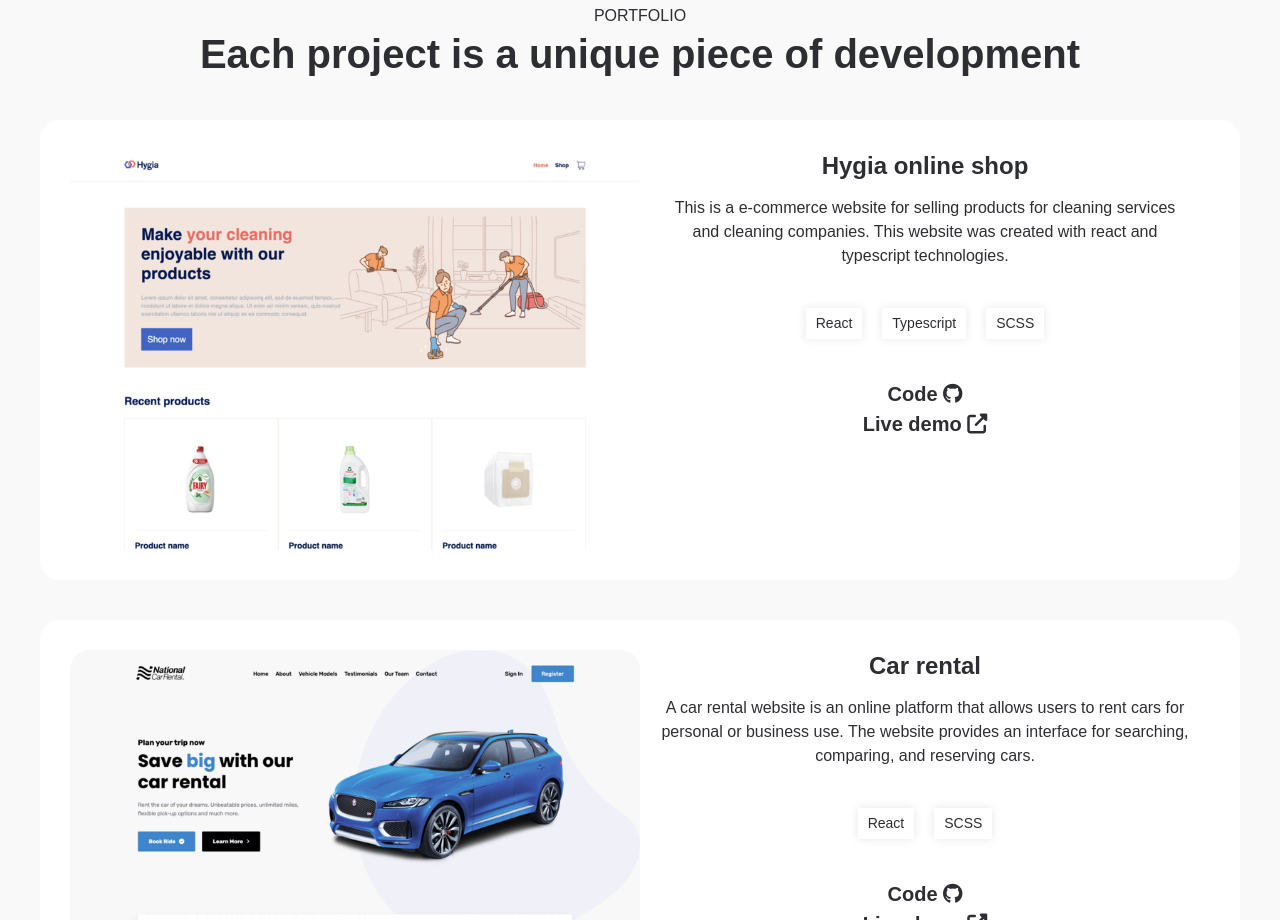
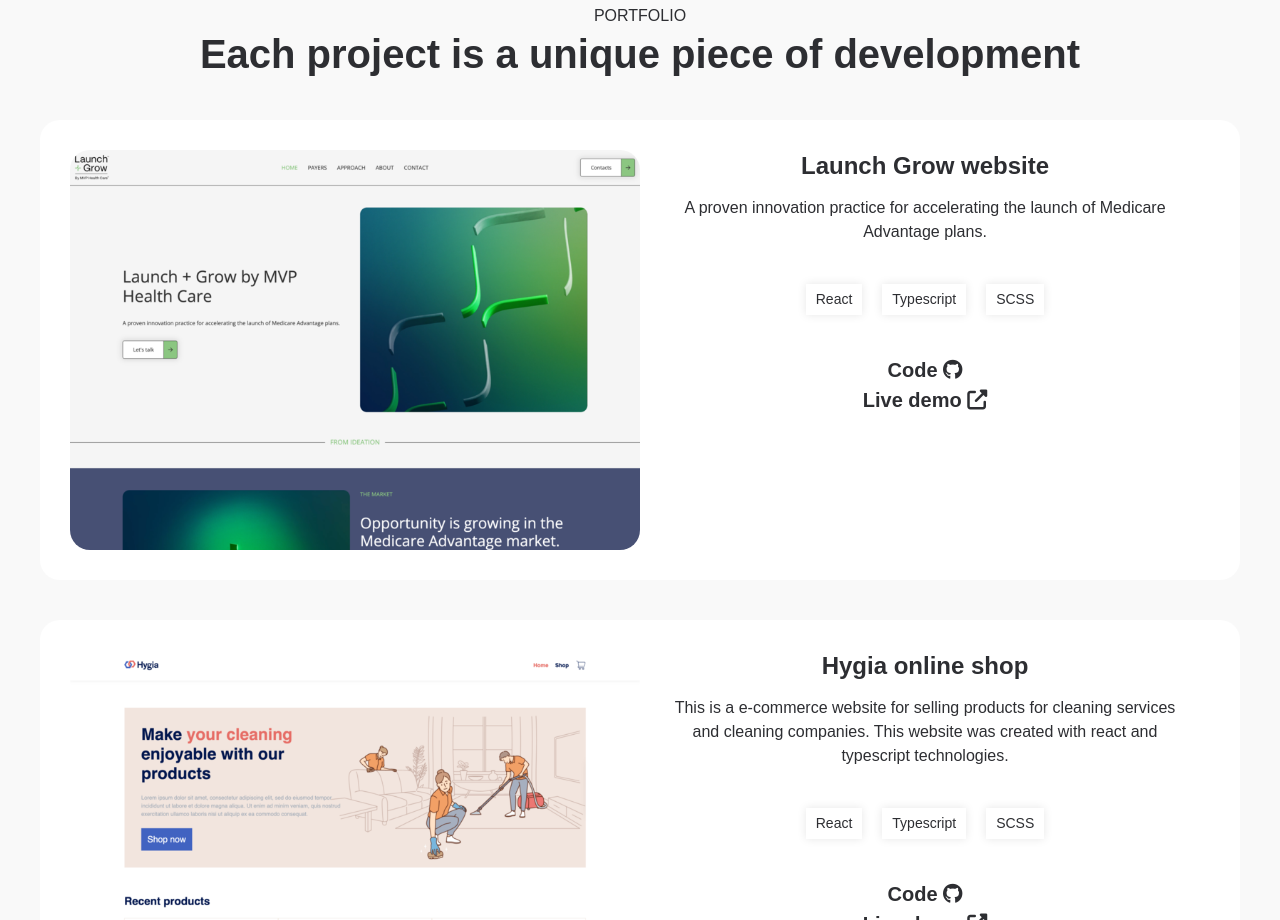
Before and after one commit to alexgreenpol/alexgreenpol, a plain HTML site: page index.html in a window 1280 px wide. Shown: the part 1320-2240 px from the top of the page. Drawn offline with nearby package versions, Linux system fonts and the light colour scheme.

Commit message:
Add new work

```diff
--- a/index.html
+++ b/index.html
@@ -193,6 +193,54 @@
                                     Each project is a unique piece of
                                     development
                                 </h2>
+
+                                <div class="preview">
+                                    <div class="pure-g">
+                                        <div class="pure-u-1 pure-u-lg-1-2">
+                                            <div class="preview__box">
+                                                <img
+                                                    src="./images/portfolio/launch.png"
+                                                    alt=""
+                                                />
+                                            </div>
+                                        </div>
+                                        <div class="pure-u-1 pure-u-lg-1-2">
+                                            <div class="content">
+                                                <h4>Launch Grow website</h4>
+                                                <p>
+                                                    A proven innovation practice
+                                                    for accelerating the launch
+                                                    of Medicare Advantage plans.
+                                                </p>
+                                                <ul class="technologies">
+                                                    <li>React</li>
+                                                    <li>Typescript</li>
+                                                    <li>SCSS</li>
+                                                </ul>
+                                                <div class="links">
+                                                    <a
+                                                        href="https://github.com/alexgreenpol/launch-grow-website-react-ts"
+                                                        target="_blank"
+                                                    >
+                                                        Code
+                                                        <i
+                                                            class="fa-brands fa-github"
+                                                        ></i>
+                                                    </a>
+                                                    <a
+                                                        href="https://ag-launch-grow.vercel.app/"
+                                                        target="_blank"
+                                                    >
+                                                        Live demo
+                                                        <i
+                                                            class="fa-solid fa-up-right-from-square"
+                                                        ></i>
+                                                    </a>
+                                                </div>
+                                            </div>
+                                        </div>
+                                    </div>
+                                </div>
 
                                 <div class="preview">
                                     <div class="pure-g">
```
Also changed, not shown: images/portfolio/launch.png (added).
